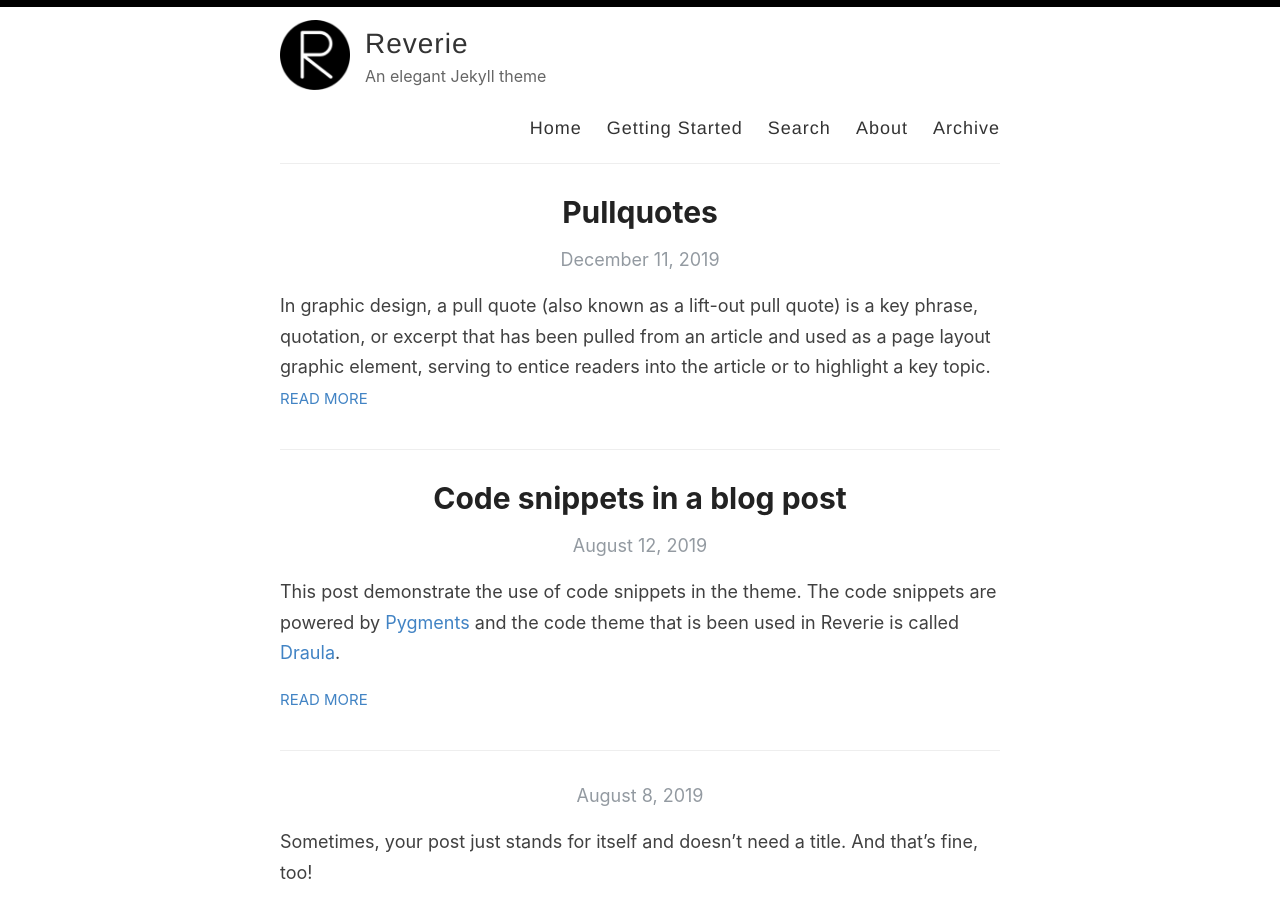
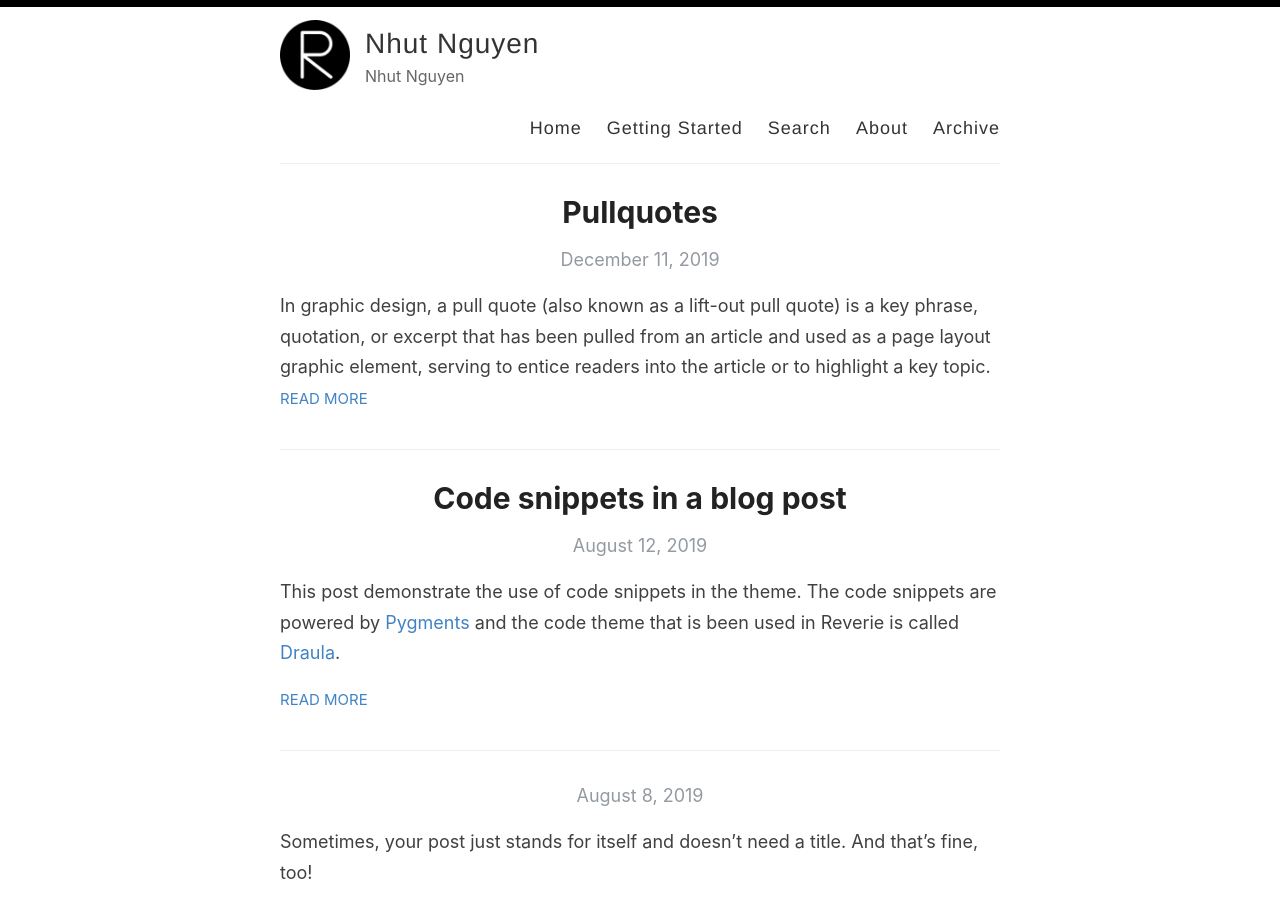
Before and after one commit to ntnhut/nhutnguyendk, a Jekyll site: the page built from index.html, in a window 1280 px wide and 900 px high. Built offline with Jekyll 4.4.1, drawn with Linux system fonts in a browser that asks for light colours; the list of posts is cut into pages by our own code.

Commit message:
Update _config.yml

```diff
--- a/_config.yml
+++ b/_config.yml
@@ -3,13 +3,13 @@
 #
 
 # Name of your site (displayed in the header)
-name: Reverie
+name: Nhut Nguyen
 
 # Name of the author
-author: Amit Merchant
+author: Nhut Nguyen
 
 # Short bio or description (displayed in the header)
-description: An elegant Jekyll theme
+description: Nhut Nguyen
 
 # URL of your avatar or profile pic (you could use your GitHub profile pic)
 avatar: /images/reverie.png
@@ -21,15 +21,15 @@ avatar: /images/reverie.png
 # Includes an icon in the footer for each username you enter
 footer-links:
   dribbble:
-  email: amit.d.merchant@gmail.com
+  email: nhut@nhutnguyen.dk
   facebook:
   flickr:
-  github: amitmerchant1990/reverie
+  github: ntnhut
   instagram:
   linkedin:
   pinterest:
   rss: rss
-  twitter: amit_merchant
+  twitter: ntnhut
   stackoverflow:
   youtube: # channel/<your_long_string> or user/<user-name>
   googleplus: # anything in your profile username that comes after plus.google.com/
```
